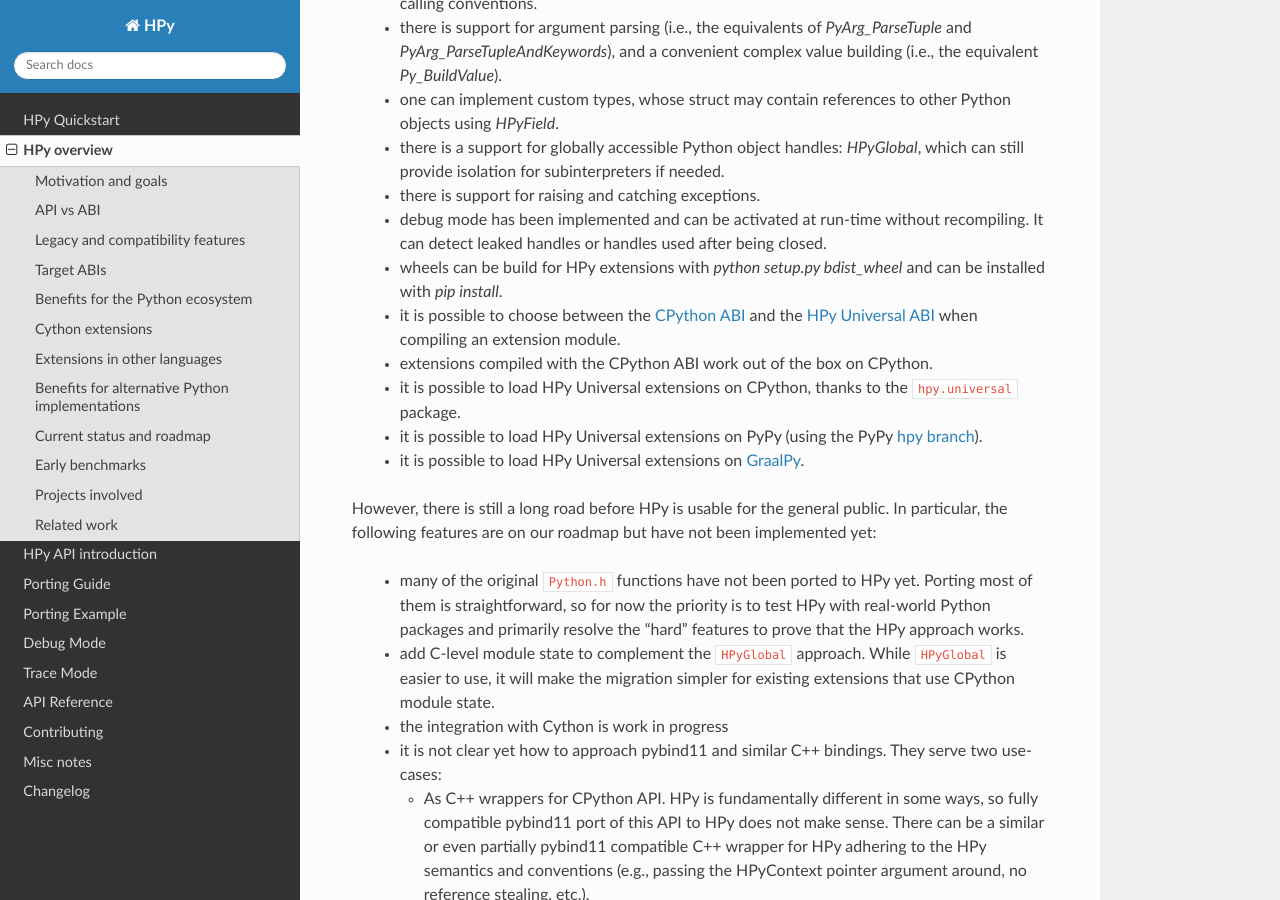
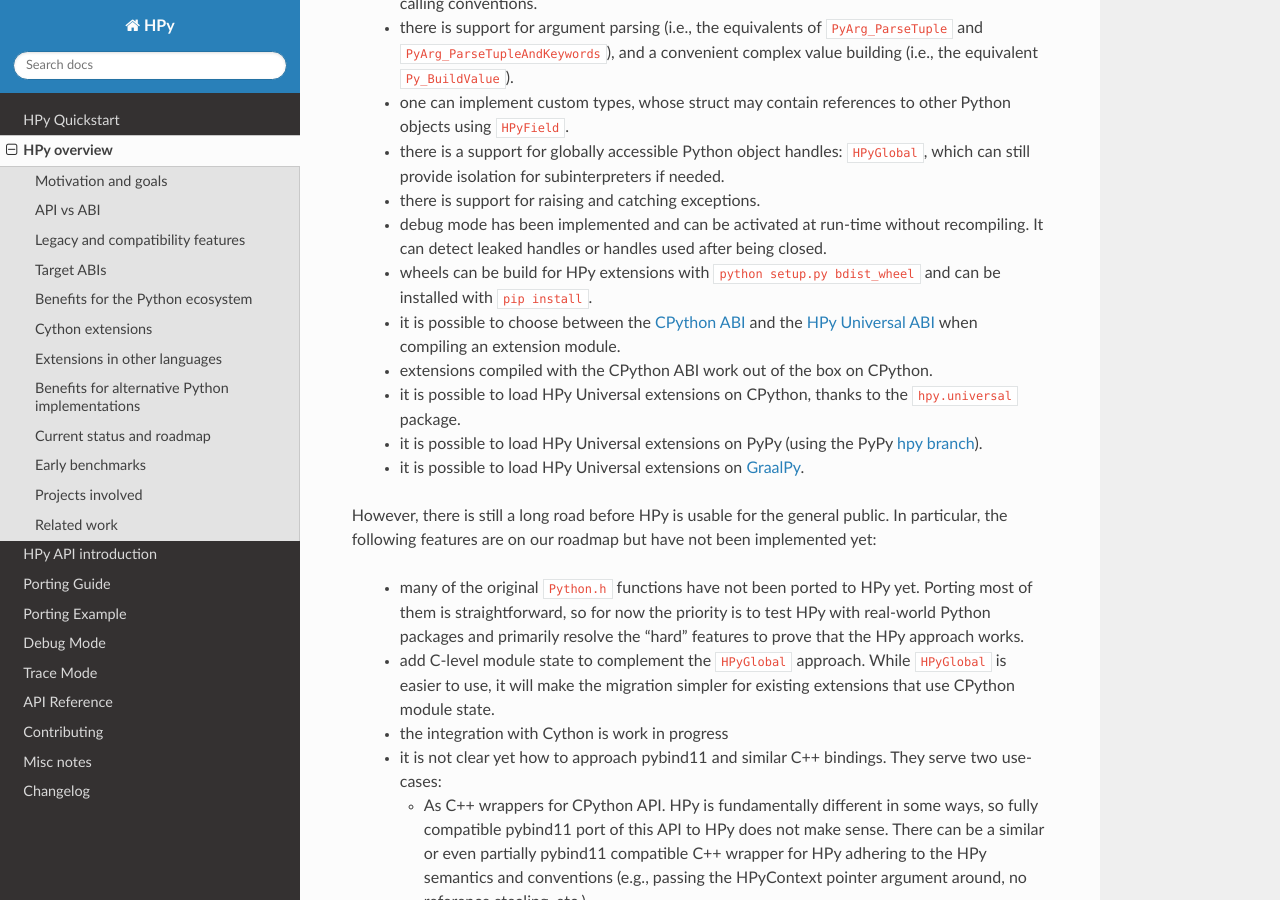
Before and after one commit to hpyproject/hpy, a Sphinx documentation site: the page built from docs/overview.rst, in a window 1280 px wide and 900 px high, scrolled down 5493 px. Built offline with Sphinx 7.4.7 and the Read the Docs theme 2.0.0, drawn with Linux system fonts in a browser that asks for light colours.

Commit message:
Fix rst variables written in md style (as `foo`)

```diff
--- a/docs/api.rst
+++ b/docs/api.rst
@@ -28,7 +28,7 @@
 
 These rules makes the code simpler to reason about. Moreover, no reference
 borrowing enables the Python implementations to use whatever internal
-representation they wish. For example, the object returned by `HPy_GetItem_i`
+representation they wish. For example, the object returned by ``HPy_GetItem_i``
 may be created on demand from some compact internal representation, which does
 not need to convert itself to full blown representation in order to hold onto
 the borrowed object.
@@ -53,7 +53,7 @@
 by its address in memory, and two pointers with the same address can
 be passed to ``Python.h`` API functions interchangeably. As a result, ``Py_INCREF``
 and ``Py_DECREF`` can be called with any reference to an object as long as the
-total number of calls of `incref` is equal to the number of calls of `decref`
+total number of calls of ``incref`` is equal to the number of calls of ``decref``
 at the end of the object lifetime.
 
 Whereas using HPy API, each handle must be closed independently.
--- a/docs/changelog.rst
+++ b/docs/changelog.rst
@@ -61,7 +61,7 @@
 This release adds various new API functions (see below) and extends the debug
 mode with the ability to track closed handles.
 The default ABI mode now is 'universal' for non-CPython implementations.
-Also, the type definition of `HPyContext` was changed and it's no longer a
+Also, the type definition of ``HPyContext`` was changed and it's no longer a
 pointer type.
 The name of the HPy dev package was changed to 'hpy' (formerly: 'hpy.devel').
 Macro HPy_CAST was replaced by HPy_AsStruct.
--- a/docs/contributing/index.rst
+++ b/docs/contributing/index.rst
@@ -22,7 +22,7 @@
    ``hpy/tools/autogen/debug.py``, and add a ``ctx_fname`` function to
    ``hyp/devel/src/runtime/*.c`` (possibly adding the new file to ``setup.py``),
    add a debug wrapper to ``hpy/debug/src/debug_ctx.c``, add a implementation
-   that uses the `ctx` variant to ``hpy/devel/include/hpy/cpython/misc.h`` and
+   that uses the ``ctx`` variant to ``hpy/devel/include/hpy/cpython/misc.h`` and
    add the declaration to ``hpy/devel/include/hpy/runtime/ctx_funcs.h``.
 
 3. Run ``make autogen`` which will turn the mapping into autogenerated functions
--- a/docs/overview.rst
+++ b/docs/overview.rst
@@ -295,13 +295,13 @@
     the various kinds of calling conventions.
 
   - there is support for argument parsing (i.e., the equivalents of
-    `PyArg_ParseTuple` and `PyArg_ParseTupleAndKeywords`), and a
-    convenient complex value building (i.e., the equivalent `Py_BuildValue`).
+    ``PyArg_ParseTuple`` and ``PyArg_ParseTupleAndKeywords``), and a
+    convenient complex value building (i.e., the equivalent ``Py_BuildValue``).
 
   - one can implement custom types, whose struct may contain references to other
-    Python objects using `HPyField`.
+    Python objects using ``HPyField``.
 
-  - there is a support for globally accessible Python object handles: `HPyGlobal`,
+  - there is a support for globally accessible Python object handles: ``HPyGlobal``,
     which can still provide isolation for subinterpreters if needed.
 
   - there is support for raising and catching exceptions.
@@ -310,8 +310,8 @@
     recompiling. It can detect leaked handles or handles used after
     being closed.
 
-  - wheels can be build for HPy extensions with `python setup.py bdist_wheel`
-    and can be installed with `pip install`.
+  - wheels can be build for HPy extensions with ``python setup.py bdist_wheel``
+    and can be installed with ``pip install``.
 
   - it is possible to choose between the :term:`CPython ABI` and the
     :term:`HPy Universal ABI` when compiling an extension module.
--- a/docs/trace-mode.rst
+++ b/docs/trace-mode.rst
@@ -2,9 +2,9 @@
 ==========
 
 HPy's trace mode allows you to analyze the usage of the HPy API. The two
-fundamental metrics are `call count` and `duration`. As the name already
-suggests, `call count` tells you how often a certain HPy API function was called
-and `duration` uses a monotonic clock to measure how much (accumulated) time was
+fundamental metrics are ``call count`` and ``duration``. As the name already
+suggests, ``call count`` tells you how often a certain HPy API function was called
+and ``duration`` uses a monotonic clock to measure how much (accumulated) time was
 spent in a certain HPy API function. It is further possible to register custom
 *on-enter* and *on-exit* Python functions.
 
```
